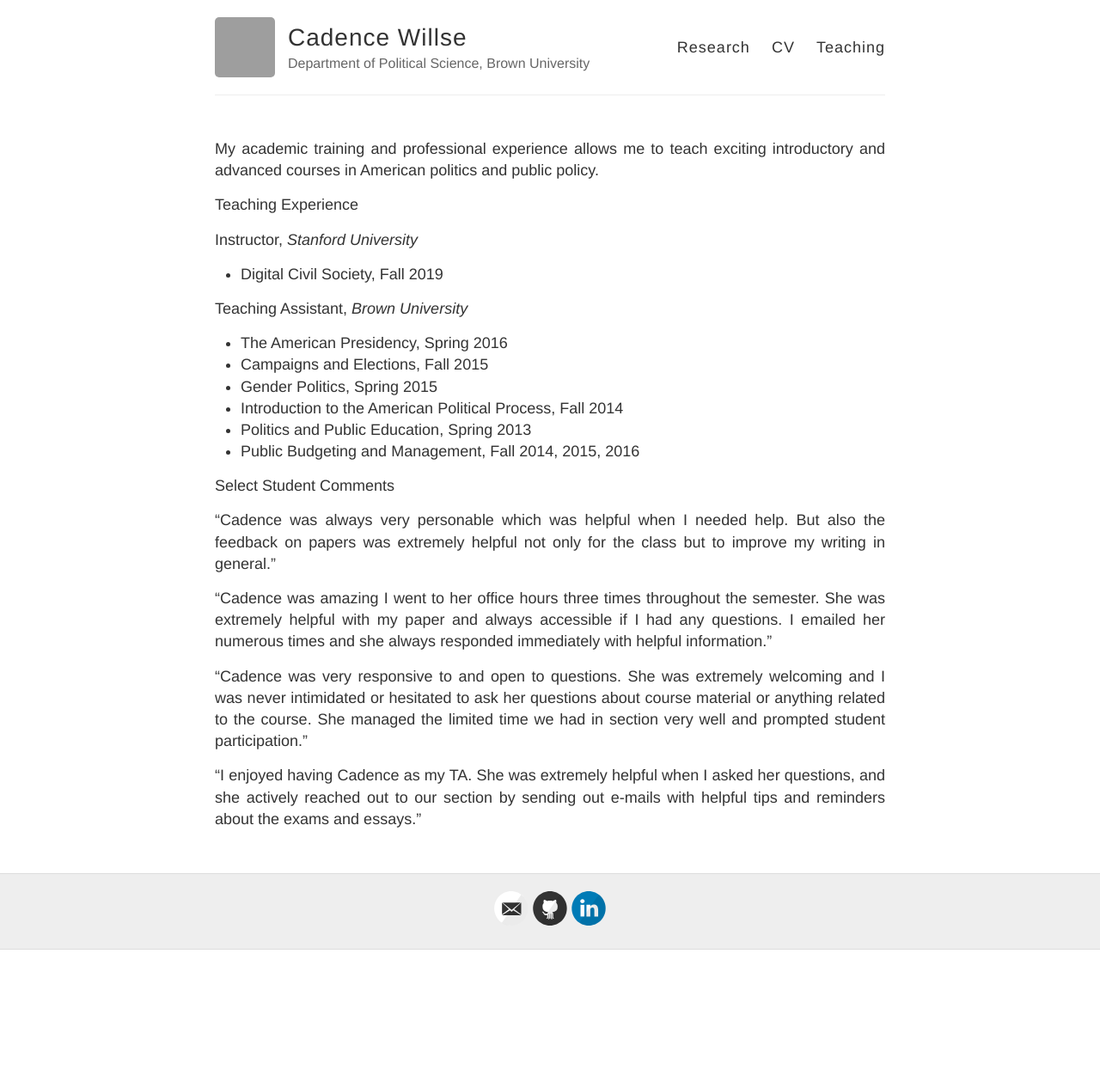
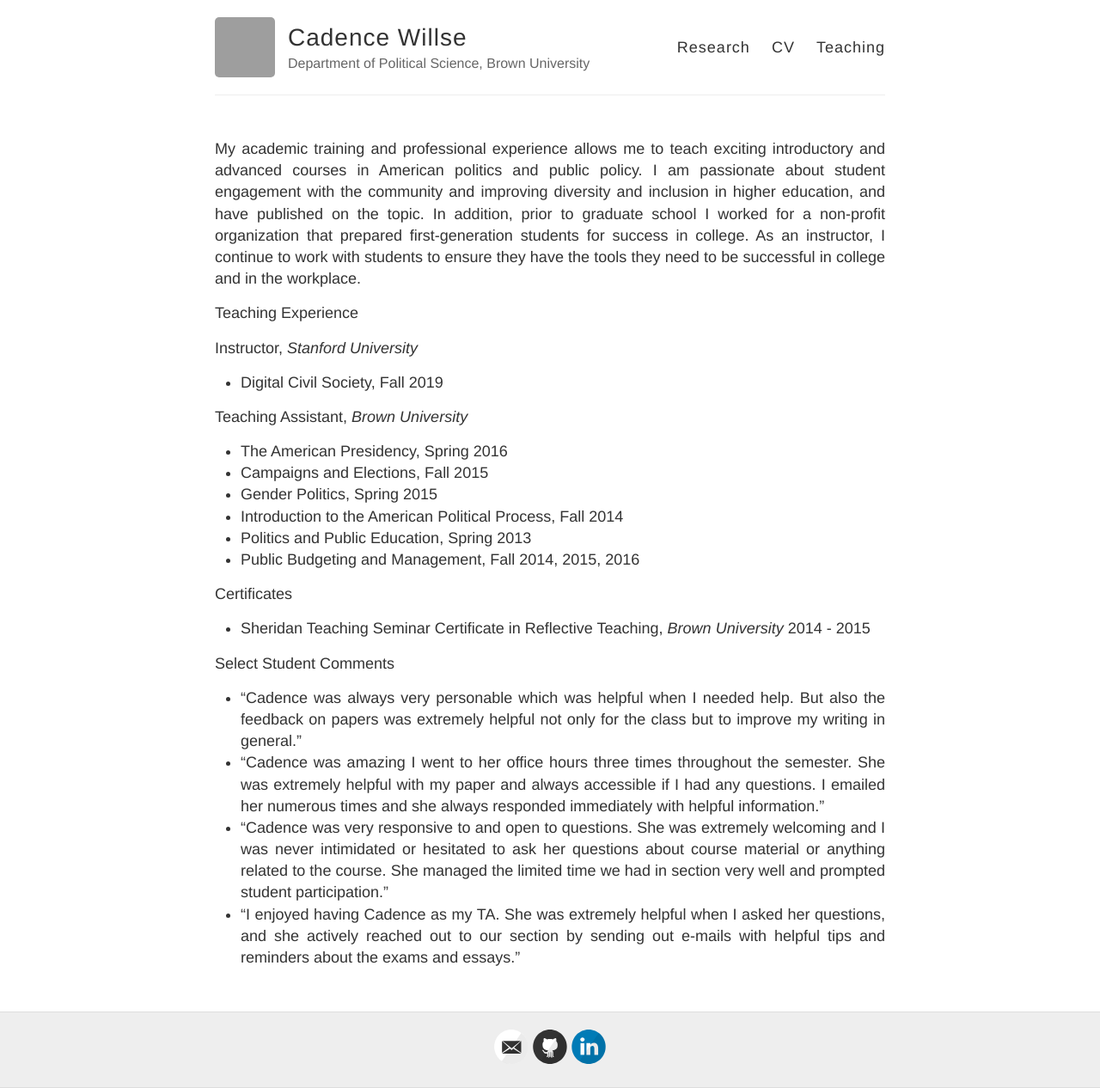
Before and after one commit to cadencewillse/cadencewillse.github.io, a Jekyll site: the page built from teaching.md, in a window 1280 px wide. Shown: the whole page at 86% size. Built offline with Jekyll 4.4.1, drawn with Linux system fonts in a browser that asks for light colours; our own code applies the rules of GitHub Pages for plain Markdown files; before the commit the page ends 1105 px from its top, so only the background shows below that; grey boxes are pictures that could not be loaded.

Commit message:
Update teaching.md

```diff
--- a/teaching.md
+++ b/teaching.md
@@ -1,5 +1,5 @@
 
-My academic training and professional experience allows me to teach exciting introductory and advanced courses in American politics and public policy.
+My academic training and professional experience allows me to teach exciting introductory and advanced courses in American politics and public policy. I am passionate about student engagement with the community and improving diversity and inclusion in higher education, and have published on the topic. In addition, prior to graduate school I worked for a non-profit organization that prepared first-generation students for success in college. As an instructor, I continue to work with students to ensure they have the tools they need to be successful in college and in the workplace.
 
 Teaching Experience
 
@@ -14,13 +14,12 @@ Teaching Assistant, *Brown University*
 - Politics and Public Education, Spring 2013
 - Public Budgeting and Management, Fall 2014, 2015, 2016
 
+Certificates
+- Sheridan Teaching Seminar Certificate in Reflective Teaching,  *Brown University* 2014 - 2015
+
+
 Select Student Comments
-
-“Cadence was always very personable which was helpful when I needed help. But also the feedback on papers was extremely helpful not only for the class but to improve my writing in general.”
-
-“Cadence was amazing I went to her office hours three times throughout the semester. She was extremely helpful with my paper and always accessible if I had any questions. I emailed her numerous times and she always responded immediately with helpful information.”
-
-"Cadence was very responsive to and open to questions. She was extremely welcoming and I was never intimidated or hesitated to ask her questions about course material or anything related to the course. She managed the limited time we had in section very
-well and prompted student participation.”
-
-“I enjoyed having Cadence as my TA. She was extremely helpful when I asked her questions, and she actively reached out to our section by sending out e-mails with helpful tips and reminders about the exams and essays.”
+- “Cadence was always very personable which was helpful when I needed help. But also the feedback on papers was extremely helpful not only for the class but to improve my writing in general.”
+- “Cadence was amazing I went to her office hours three times throughout the semester. She was extremely helpful with my paper and always accessible if I had any questions. I emailed her numerous times and she always responded immediately with helpful information.”
+- "Cadence was very responsive to and open to questions. She was extremely welcoming and I was never intimidated or hesitated to ask her questions about course material or anything related to the course. She managed the limited time we had in section very well and prompted student participation.”
+- “I enjoyed having Cadence as my TA. She was extremely helpful when I asked her questions, and she actively reached out to our section by sending out e-mails with helpful tips and reminders about the exams and essays.”
```
